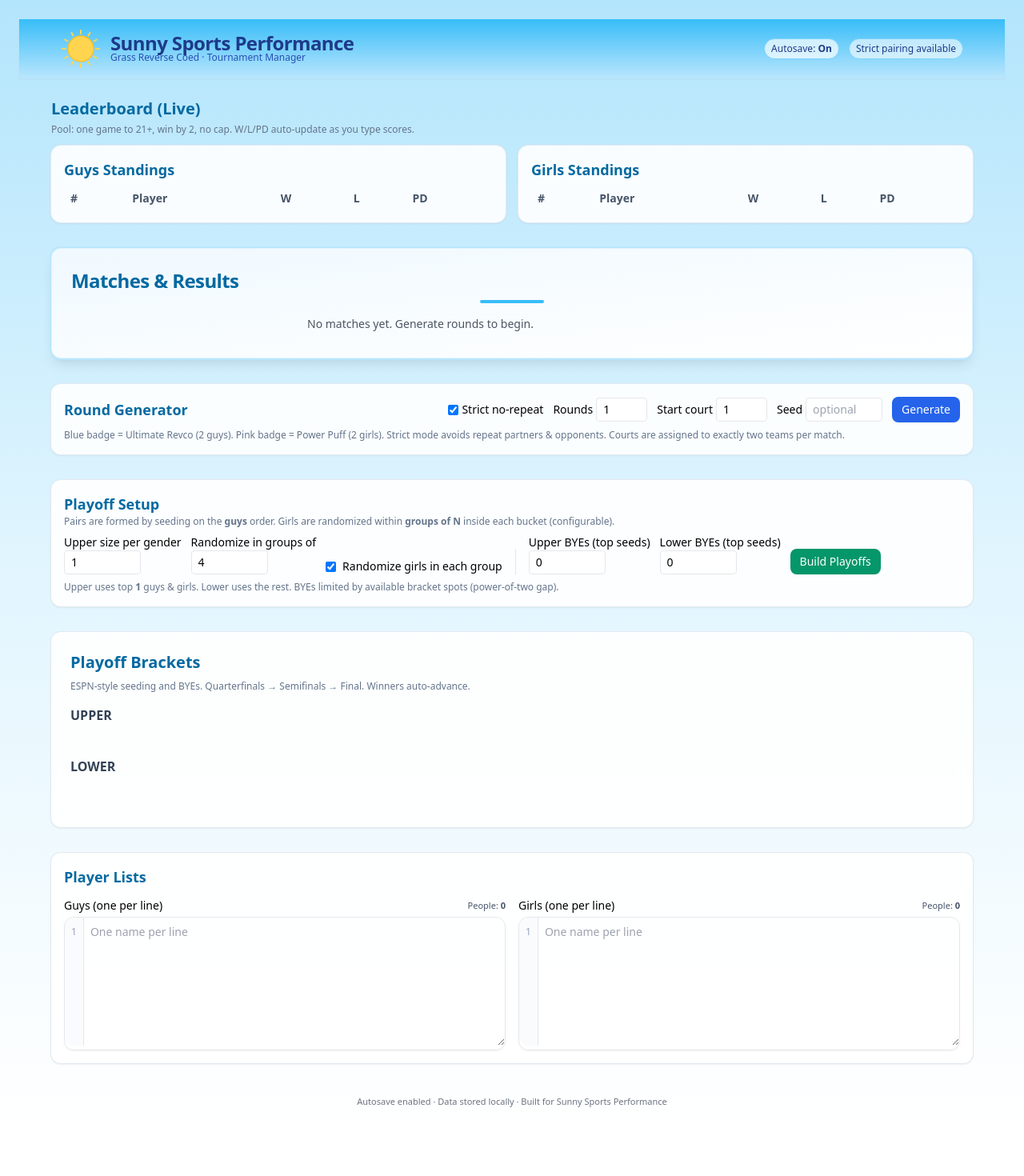
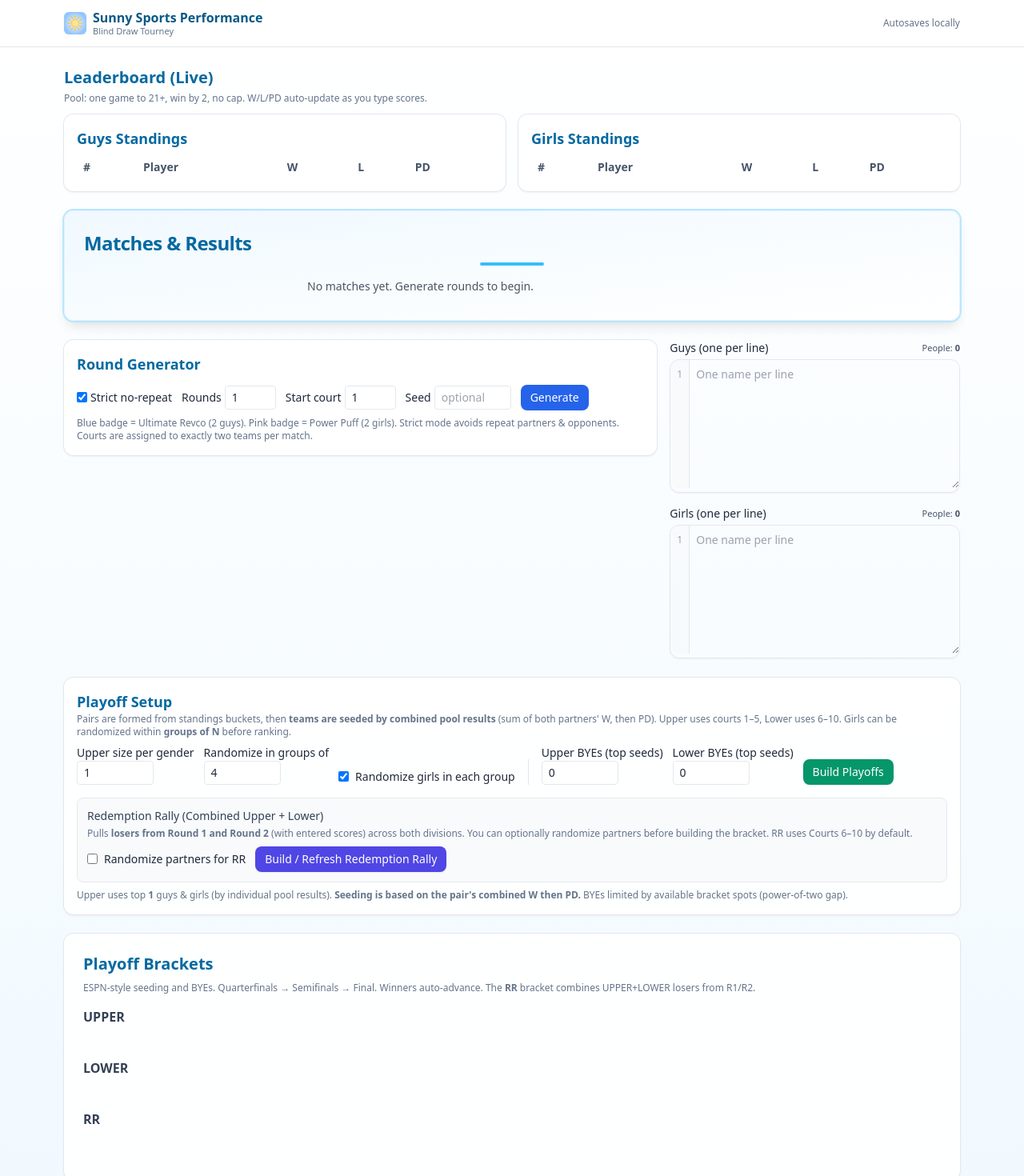
Before and after one commit to sunserigabby-byte/blind-draw-tourney, a React (Vite) app: page / in a window 1280 px wide. Shown: the top 1470 px of the page at 80% size. Before the commit the page ends 1410 px from the top, so only its background shows below. Built offline with nearby package versions, Linux system fonts and the light colour scheme.

Commit message:
Update App.tsx

```diff
--- a/src/App.tsx
+++ b/src/App.tsx
@@ -1,18 +1,19 @@
 import React, { useEffect, useMemo, useRef, useState } from 'react';
 
 /**
- * Sunny Sports Performance – Blind Draw Tourney (clean build)
+ * Sunny Sports Performance – Blind Draw Tourney (stable build)
  *
- * ✅ Guys/Girls text boxes with line numbers + duplicate highlighting
- * ✅ Strict no-repeat (partners/opponents) toggle for pool rounds
+ * ✅ Guys/Girls text boxes with line numbers + duplicate highlighting + live counts
+ * ✅ Strict no-repeat (partners/opponents) toggle inside Round Generator
  * ✅ Random round generation (1 guy + 1 girl / team) with imbalance handling:
  *    - Ultimate Revco = 2 guys (blue)
  *    - Power Puff = 2 girls (pink)
- * ✅ Matches view: collapsible by round, score input, auto-winner tint
+ * ✅ Matches view: collapsible by round, delete-with-confirm, score input, auto-winner tint
  * ✅ Live Leaderboard (Guys & Girls) with W/L/PD (pool rules: to 21+, win by 2, no cap)
  * ✅ Autosave (rosters, matches, brackets) to localStorage
- * ✅ Playoff Builder: split upper/lower, seed by guys, randomize girls in groups
+ * ✅ Playoff Builder: split upper/lower, pair within buckets, then **seed by combined W then PD**
  * ✅ Brackets: ESPN-style layout with BYEs placed in correct rounds, winners auto-advance
+ * ✅ Redemption Rally (RR): losers from Upper+Lower R1/R2; optional partner re-randomize
  */
 
 /* ========================= Types & helpers ========================= */
@@ -27,13 +28,16 @@ type MatchRow = {
   scoreText?: string;
 };
 
-type PlayDiv = 'UPPER'|'LOWER';
+type PlayDiv = 'UPPER'|'LOWER'|'RR';
 interface Team { id:string; name:string; members:[string,string]; seed:number; division:PlayDiv; }
 interface BracketMatch {
   id:string; division:PlayDiv; round:number; slot:number;
   team1?:Team; team2?:Team; score?:string;
   nextId?: string; nextSide?: 'team1'|'team2';
   team1SourceId?: string; team2SourceId?: string;
+  court?: number;
+  loserNextId?: string; loserNextSide?: 'team1'|'team2';
+  redemption?: boolean;
 }
 
 const slug = (s:string)=> s.trim().toLowerCase().replace(/\s+/g,' ');
@@ -46,6 +50,14 @@ const shuffle = <T,>(arr:T[], seed?:number)=>{
   const rand = ()=> (r = (r*1664525 + 1013904223) % 4294967296) / 4294967296;
   for(let i=a.length-1;i>0;i--){ const j = Math.floor(rand()*(i+1)); [a[i],a[j]]=[a[j],a[i]]; }
   return a;
+};
+
+// Court pools for playoffs
+const UPPER_COURTS = [1,2,3,4,5];
+const LOWER_COURTS = [6,7,8,9,10];
+const courtFor = (division:PlayDiv, round:number, slot:number)=>{
+  const pool = division==='UPPER' ? UPPER_COURTS : LOWER_COURTS; // RR uses lower courts by default
+  return pool[(slot-1) % pool.length];
 };
 
 // ===== Pool scoring helpers: one game to 21+, win by 2, no cap
@@ -144,7 +156,7 @@ function LinedTextarea({
             placeholder={placeholder || ''}
             onChange={(e) => {
               const ta = e.currentTarget;
-              selRef.current = { start: ta.selectionStart ?? 0, end: ta.selectionEnd ?? 0 };
+              selRef.current = { start: (ta.selectionStart ?? 0), end: (ta.selectionEnd ?? 0) };
               scrollRef.current = ta.scrollTop;
               onChange(e);
             }}
@@ -507,7 +519,6 @@ function nextPow2(n:number){ let p=1; while(p<n) p<<=1; return p; }
 function buildBracket(division:PlayDiv, teams:Team[], topSeedByeCount:number = 0): BracketMatch[] {
   const N = teams.length; if (N === 0) return [];
   const size = nextPow2(N);
-
   function espnOrder(n:number): number[] {
     if (n === 1) return [1];
     if (n === 2) return [1,2];
@@ -535,7 +546,7 @@ function buildBracket(division:PlayDiv, teams:Team[], topSeedByeCount:number = 0
   let round = 1;
   let current: BracketMatch[] = [];
   for(let i=0;i<size;i+=2){
-    const m: BracketMatch = { id:`${division}-R${round}-${(i/2)+1}`, division, round, slot:(i/2)+1, team1:slots[i], team2:slots[i+1] };
+    const m: BracketMatch = { id:`${division}-R${round}-${(i/2)+1}`, division, round, slot:(i/2)+1, team1:slots[i], team2:slots[i+1], court:courtFor(division, round, (i/2)+1) };
     current.push(m);
   }
   matches.push(...current);
@@ -544,7 +555,7 @@ function buildBracket(division:PlayDiv, teams:Team[], topSeedByeCount:number = 0
     const nextRound: BracketMatch[] = [];
     round++;
     for(let i=0;i<current.length;i+=2){
-      const parent: BracketMatch = { id:`${division}-R${round}-${(i/2)+1}`, division, round, slot:(i/2)+1 };
+      const parent: BracketMatch = { id:`${division}-R${round}-${(i/2)+1}`, division, round, slot:(i/2)+1, court:courtFor(division, round, (i/2)+1) };
       const a = current[i], b = current[i+1];
       if(a){ a.nextId = parent.id; a.nextSide = 'team1'; parent.team1SourceId = a.id; }
       if(b){ b.nextId = parent.id; b.nextSide = 'team2'; parent.team2SourceId = b.id; }
@@ -575,6 +586,7 @@ function buildBracket(division:PlayDiv, teams:Team[], topSeedByeCount:number = 0
   return matches;
 }
 
+// Build visual columns from matches; hide pure BYE leaves
 function buildVisualColumns(brackets:BracketMatch[], division:PlayDiv){
   const list = brackets.filter(b=>b.division===division);
   const maxRound = Math.max(1, ...list.map(b=> b.round));
@@ -608,7 +620,7 @@ function BracketCard({m}:{m:BracketMatch}){
 
   return (
     <div className="relative min-w-[260px] rounded-lg border bg-white shadow-sm p-2">
-      <div className="text-[11px] text-slate-500 mb-1">{m.division} · R{m.round} · M{m.slot}</div>
+      <div className="text-[11px] text-slate-500 mb-1 flex items-center justify-between"><span>{m.division}{m.redemption? ' · Redemption Rally':''} · R{m.round} · M{m.slot}</span>{m.court!==undefined && (<span className="inline-flex items-center gap-1 px-1.5 py-0.5 rounded bg-sky-50 text-sky-700 ring-1 ring-sky-200">Court {m.court}</span>)}</div>
       <div className="text-sm">
         <TeamLine t={m.team1} />
         <div className="h-px my-1 bg-slate-200" />
@@ -617,6 +629,7 @@ function BracketCard({m}:{m:BracketMatch}){
       {m.score !== undefined && (
         <div className="mt-1 text-xs text-slate-600">Score: {m.score}</div>
       )}
+      {/* connector visuals */}
       <div className="absolute right-0 top-1/2 -translate-y-1/2 w-6 h-10">
         <div className="absolute right-0 top-0 bottom-0 w-px bg-slate-300" />
         <div className="absolute right-0 top-1/2 -translate-y-1/2 w-6 h-px bg-slate-300" />
@@ -626,7 +639,7 @@ function BracketCard({m}:{m:BracketMatch}){
 }
 
 function BracketView({brackets, setBrackets}:{brackets:BracketMatch[]; setBrackets:(f:(prev:BracketMatch[])=>BracketMatch[]|BracketMatch[])=>void;}){
-  const divisions:PlayDiv[] = ['UPPER','LOWER'];
+  const divisions:PlayDiv[] = ['UPPER','LOWER','RR'];
 
   function parseScoreLoose(s?:string): [number,number] | null {
     if(!s) return null; const txt = String(s).trim();
@@ -642,9 +655,12 @@ function BracketView({brackets, setBrackets}:{brackets:BracketMatch[]; setBracke
     const m = map.get(id); if(!m) return copy;
     m.score = score;
     const parsed = parseScoreLoose(score);
-    if(parsed){ const a = parsed[0], b = parsed[1];
-      const winner = (a>b) ? m.team1 : (a<b ? m.team2 : undefined);
+    if(parsed){
+      const [a,b] = parsed;
+      const winner = a>b ? m.team1 : (a<b ? m.team2 : undefined);
+      const loser  = a>b ? m.team2 : (a<b ? m.team1 : undefined);
       if(winner && m.nextId && m.nextSide){ const p = map.get(m.nextId); if(p){ if(m.nextSide==='team1') p.team1 = winner; else p.team2 = winner; }}
+      if(loser && m.loserNextId && m.loserNextSide){ const q = map.get(m.loserNextId); if(q){ if(m.loserNextSide==='team1') q.team1 = loser; else q.team2 = loser; }}
     }
     return copy;
   });
@@ -652,7 +668,7 @@ function BracketView({brackets, setBrackets}:{brackets:BracketMatch[]; setBracke
   return (
     <section className="bg-white/90 backdrop-blur rounded-xl shadow ring-1 ring-slate-200 p-6">
       <h2 className="text-xl font-bold text-sky-700 mb-2">Playoff Brackets</h2>
-      <p className="text-xs text-slate-500 mb-4">ESPN-style seeding and BYEs. Quarterfinals → Semifinals → Final. Winners auto-advance.</p>
+      <p className="text-xs text-slate-500 mb-4">ESPN-style seeding and BYEs. Quarterfinals → Semifinals → Final. Winners auto-advance. The <strong>RR</strong> bracket combines UPPER+LOWER losers from R1/R2.</p>
       {divisions.map(div=>{
         const cfg = buildVisualColumns(brackets, div);
         const cols = cfg.cols;
@@ -700,13 +716,20 @@ function PlayoffBuilder({matches, guysText, girlsText, setBrackets}:{matches:Mat
   const { guysRows, girlsRows } = useMemo(()=> computeStandings(matches, guysText, girlsText), [matches, guysText, girlsText]);
   const [upperK, setUpperK] = useState<number>(Math.ceil(Math.max(1, guysRows.length)/2));
   const [seedRandom, setSeedRandom] = useState<boolean>(true);
-  const [groupSize, setGroupSize] = useState<number>(4);
-  const [byeUpper, setByeUpper] = useState<number>(0);
-  const [byeLower, setByeLower] = useState<number>(0);
+  const [groupSize, setGroupSize] = useState<number>(4); // randomized pairing window size
+  const [byeUpper, setByeUpper] = useState<number>(0); // top-seed BYEs for UPPER
+  const [byeLower, setByeLower] = useState<number>(0); // top-seed BYEs for LOWER
+  const [rrRandomize, setRrRandomize] = useState<boolean>(false); // randomize partners in combined RR
 
+  // Build teams from buckets, then seed by COMBINED pool results (W, then PD)
   function build(div:PlayDiv, guySlice:{start:number,end:number}, girlSlice:{start:number,end:number}){
-    const g = guysRows.slice(guySlice.start, guySlice.end);
+    const g = guysRows.slice(guySlice.start, guySlice.end); // sorted by guys W/PD already
     const h = girlsRows.slice(girlSlice.start, girlSlice.end);
+
+    // Helper: quick lookup of stats by name
+    const gStats = new Map(guysRows.map(r=>[r.name, r] as const));
+    const hStats = new Map(girlsRows.map(r=>[r.name, r] as const));
+
     const teams: Team[] = [];
     const K = Math.min(g.length, h.length);
 
@@ -717,28 +740,97 @@ function PlayoffBuilder({matches, guysText, girlsText, setBrackets}:{matches:Mat
       for(let j = base; j < end; j++){
         const guy = g[j];
         const girl = girlsShuffled[j - base];
-        const seed = j + 1;
         const name = `${guy?.name || '—'} & ${girl?.name || '—'}`;
-        teams.push({ id:`${div}-${j+1}-${slug(name)}`, name, members:[guy?.name||'', girl?.name||''], seed, division:div });
+        // temporary seed (reassigned after ranking)
+        teams.push({ id:`${div}-tmp-${j+1}-${slug(name)}`, name, members:[guy?.name||'', girl?.name||''], seed:j+1, division:div });
       }
     }
+
+    // Rank by combined record (W first) then combined PD
+    const score = (t:Team)=>{
+      const [a,b] = t.members;
+      const aS = gStats.get(a) || hStats.get(a) || {W:0,L:0,PD:0};
+      const bS = gStats.get(b) || hStats.get(b) || {W:0,L:0,PD:0};
+      return { W:(aS.W||0)+(bS.W||0), PD:(aS.PD||0)+(bS.PD||0) };
+    };
+    teams.sort((A,B)=>{
+      const sA = score(A), sB = score(B);
+      return (sB.W - sA.W) || (sB.PD - sA.PD) || A.name.localeCompare(B.name);
+    });
+    // Reassign seeds based on rank
+    teams.forEach((t,i)=>{ t.seed = i+1; t.id = `${div}-${t.seed}-${slug(t.name)}`; });
+
     return teams;
   }
 
   function onBuild(){
     const upperTeams = build('UPPER', {start:0,end:upperK}, {start:0,end:upperK});
     const lowerTeams = build('LOWER', {start:upperK,end:guysRows.length}, {start:upperK,end:girlsRows.length});
-    const bracket = [
-      ...buildBracket('UPPER', upperTeams, byeUpper),
-      ...buildBracket('LOWER', lowerTeams, byeLower)
-    ];
-    setBrackets(() => bracket);
+    const upperMain = buildBracket('UPPER', upperTeams, byeUpper);
+    const lowerMain = buildBracket('LOWER', lowerTeams, byeLower);
+    // Only main brackets initially; RR is built via separate action
+    setBrackets(() => ([...upperMain, ...lowerMain]));
+  }
+
+  function buildCombinedRR(){
+    setBrackets(prev => {
+      const main = prev.filter(b => b.division==='UPPER' || b.division==='LOWER');
+      const rrPruned = prev.filter(b => b.division!=='RR');
+
+      // Collect losers from Round 1 & 2 of UPPER+LOWER **with entered scores**
+      const losers: Team[] = [];
+      const guysSet = new Set((guysText||'').split(/\r?\n/).map(s=>slug(s.trim())).filter(Boolean));
+      const girlsSet = new Set((girlsText||'').split(/\r?\n/).map(s=>slug(s.trim())).filter(Boolean));
+
+      function teamFromMembers(members:[string,string], seed:number): Team{
+        const name = `${members[0]||'—'} & ${members[1]||'—'}`;
+        return { id:`RR-${seed}-${slug(name)}`, name, members, seed, division:'RR' };
+      }
+
+      const decided = main.filter(m=> (m.round===1 || m.round===2) && m.team1 && m.team2 && typeof m.score==='string' && m.score.trim());
+      for(const m of decided){
+        const txt = String(m.score);
+        const sep = txt.includes('–') ? '–' : '-';
+        const parts = txt.split(sep).map(p=>p.trim());
+        const a = parseInt(parts[0],10), b = parseInt(parts[1],10);
+        if(!isFinite(a) || !isFinite(b)) continue;
+        const loserMembers = (a>b) ? (m.team2?.members) : (a<b ? m.team1?.members : undefined);
+        if(loserMembers){ losers.push(teamFromMembers([loserMembers[0], loserMembers[1]], losers.length+1)); }
+      }
+
+      // Optionally re-randomize partners while keeping gender where possible
+      let rrTeams: Team[] = [];
+      if(rrRandomize){
+        const guys: string[] = []; const girls: string[] = [];
+        for(const t of losers){
+          const a = t.members[0], b = t.members[1];
+          if(guysSet.has(slug(a))) guys.push(a); else if(girlsSet.has(slug(a))) girls.push(a); else guys.push(a);
+          if(guysSet.has(slug(b))) guys.push(b); else if(girlsSet.has(slug(b))) girls.push(b); else girls.push(b);
+        }
+        const G = shuffle(uniq(guys));
+        const H = shuffle(uniq(girls));
+        const K = Math.min(G.length, H.length);
+        for(let i=0;i<K;i++){
+          const members:[string,string] = [G[i], H[i]];
+          rrTeams.push(teamFromMembers(members, i+1));
+        }
+        // Handle leftovers: make same-gender teams if needed
+        const restG = G.slice(K), restH = H.slice(K);
+        while(restG.length>=2){ const members:[string,string]=[restG.shift()!, restG.shift()!]; rrTeams.push(teamFromMembers(members, rrTeams.length+1)); }
+        while(restH.length>=2){ const members:[string,string]=[restH.shift()!, restH.shift()!]; rrTeams.push(teamFromMembers(members, rrTeams.length+1)); }
+      } else {
+        rrTeams = losers;
+      }
+
+      const rrBracket = buildBracket('RR', rrTeams, 0);
+      return [...rrPruned, ...rrBracket];
+    });
   }
 
   return (
     <section className="bg-white/90 backdrop-blur rounded-xl shadow ring-1 ring-slate-200 p-4">
       <h2 className="text-lg font-semibold text-sky-700">Playoff Setup</h2>
-      <p className="text-xs text-slate-500 mb-2">Pairs are formed by seeding on the <strong>guys</strong> order. Girls are randomized within <strong>groups of N</strong> inside each bucket (configurable).</p>
+      <p className="text-xs text-slate-500 mb-2">Pairs are formed from standings buckets, then <strong>teams are seeded by combined pool results</strong> (sum of both partners' W, then PD). Upper uses courts 1–5, Lower uses 6–10. Girls can be randomized within <strong>groups of N</strong> before ranking.</p>
       <div className="flex flex-wrap gap-3 items-end text-sm">
         <label className="flex flex-col">Upper size per gender
           <input type="number" min={2} max={Math.max(2,Math.min(guysRows.length,girlsRows.length))} value={upperK} onChange={(e)=>setUpperK(clampN(+e.target.value||upperK,2))} className="w-24 border rounded px-2 py-1" />
@@ -756,68 +848,106 @@ function PlayoffBuilder({matches, guysText, girlsText, setBrackets}:{matches:Mat
         </label>
         <button className="px-3 py-1.5 rounded-lg bg-emerald-600 text-white hover:bg-emerald-700 shadow-sm" onClick={onBuild}>Build Playoffs</button>
       </div>
-      <div className="mt-2 text-xs text-slate-500">Upper uses top <span className="font-semibold">{upperK}</span> guys & girls. Lower uses the rest. BYEs limited by available bracket spots (power-of-two gap).</div>
+
+      <div className="mt-4 p-3 rounded-lg bg-slate-50 border text-sm">
+        <div className="font-medium text-slate-700 mb-1">Redemption Rally (Combined Upper + Lower)</div>
+        <p className="text-xs text-slate-500 mb-2">Pulls <strong>losers from Round 1 and Round 2</strong> (with entered scores) across both divisions. You can optionally randomize partners before building the bracket. RR uses Courts 6–10 by default.</p>
+        <div className="flex flex-wrap items-center gap-3">
+          <label className="flex items-center gap-2"><input type="checkbox" checked={rrRandomize} onChange={(e)=>setRrRandomize(e.target.checked)} /> Randomize partners for RR</label>
+          <button className="px-3 py-1.5 rounded-lg bg-indigo-600 text-white hover:bg-indigo-700 shadow-sm" onClick={buildCombinedRR}>Build / Refresh Redemption Rally</button>
+        </div>
+      </div>
+
+      <div className="mt-2 text-xs text-slate-500">Upper uses top <span className="font-semibold">{upperK}</span> guys & girls (by individual pool results). <strong>Seeding is based on the pair's combined W then PD.</strong> BYEs limited by available bracket spots (power-of-two gap).</div>
     </section>
   );
 }
 
-/* ========================= Main App ========================= */
+/* ========================= Header (Sunny Sports Performance) ========================= */
 
-export default function App() {
+function SunnyLogo(){
+  return (
+    <div className="flex items-center gap-2 select-none">
+      <svg width="28" height="28" viewBox="0 0 48 48" className="drop-shadow-sm">
+        <defs>
+          <radialGradient id="g" cx="50%" cy="50%" r="50%">
+            <stop offset="0%" stopColor="#fff"/>
+            <stop offset="100%" stopColor="#93c5fd"/>
+          </radialGradient>
+        </defs>
+        <rect x="0" y="0" width="48" height="48" rx="10" fill="url(#g)"/>
+        {/* sun */}
+        <circle cx="24" cy="24" r="8" fill="#fde68a" stroke="#f59e0b" strokeWidth="1"/>
+        {Array.from({length:12}).map((_,i)=>{
+          const ang = (i*Math.PI*2)/12; const x1=24+Math.cos(ang)*11; const y1=24+Math.sin(ang)*11; const x2=24+Math.cos(ang)*16; const y2=24+Math.sin(ang)*16; return <line key={i} x1={x1} y1={y1} x2={x2} y2={y2} stroke="#fbbf24" strokeWidth="2" strokeLinecap="round"/>;
+        })}
+      </svg>
+      <div className="leading-tight">
+        <div className="font-bold text-sky-800">Sunny Sports Performance</div>
+        <div className="text-[11px] text-slate-500">Blind Draw Tourney</div>
+      </div>
+    </div>
+  );
+}
+
+/* ========================= App ========================= */
+
+export default function BlindDrawTourneyApp(){
   const [guysText, setGuysText] = useState('');
   const [girlsText, setGirlsText] = useState('');
-  const [matches, setMatches] = useState<MatchRow[]>(()=>{ try{ const raw=localStorage.getItem('ssp_matches'); return raw? JSON.parse(raw): []; }catch{return []} });
-  const [brackets, setBrackets] = useState<BracketMatch[]>(()=>{ try{ const raw=localStorage.getItem('ssp_brackets'); return raw? JSON.parse(raw): []; }catch{return []} });
+  const [matches, setMatches] = useState<MatchRow[]>([]);
+  const [brackets, setBrackets] = useState<BracketMatch[]>([]);
 
-  useEffect(()=>{ try{ const raw=localStorage.getItem('ssp_rosters'); if(raw){ const o=JSON.parse(raw); if(o.guysText) setGuysText(o.guysText); if(o.girlsText) setGirlsText(o.girlsText);} }catch{} },[]);
-  useEffect(()=>{ try{ localStorage.setItem('ssp_matches', JSON.stringify(matches)); }catch{} }, [matches]);
-  useEffect(()=>{ try{ localStorage.setItem('ssp_rosters', JSON.stringify({guysText,girlsText})); }catch{} }, [guysText,girlsText]);
-  useEffect(()=>{ try{ localStorage.setItem('ssp_brackets', JSON.stringify(brackets)); }catch{} }, [brackets]);
+  // Autosave
+  useEffect(()=>{
+    try{
+      const raw = localStorage.getItem('sunnysports.autosave');
+      if(raw){
+        const data = JSON.parse(raw);
+        if(typeof data.guysText==='string') setGuysText(data.guysText);
+        if(typeof data.girlsText==='string') setGirlsText(data.girlsText);
+        if(Array.isArray(data.matches)) setMatches(data.matches);
+        if(Array.isArray(data.brackets)) setBrackets(data.brackets);
+      }
+    }catch{}
+  },[]);
+  useEffect(()=>{
+    try{
+      localStorage.setItem('sunnysports.autosave', JSON.stringify({guysText, girlsText, matches, brackets}));
+    }catch{}
+  },[guysText,girlsText,matches,brackets]);
 
   return (
-    <div className="min-h-screen p-6 relative overflow-x-hidden" style={{ backgroundImage: 'linear-gradient(to bottom, #b3e5fc, #e1f5fe, white)' }}>
-      <header className="sticky top-0 z-30 shadow-sm" style={{ overflowAnchor: 'none' }}>
-        <div className="bg-gradient-to-b from-sky-400 to-sky-200 text-white">
-          <div className="max-w-6xl mx-auto flex items-center justify-between gap-4 py-3 px-3">
-            <div className="flex items-center gap-3">
-              {/* Sun-only logo */}
-              <svg width="50" height="50" viewBox="0 0 100 100" xmlns="http://www.w3.org/2000/svg" role="img" aria-label="Sunny Sports Performance logo">
-                <g stroke="#FFD54F" strokeWidth="4" strokeLinecap="round">{Array.from({ length: 12 }).map((_, i) => { const angle=(i*30*Math.PI)/180; const x1=50+Math.cos(angle)*38; const y1=50+Math.sin(angle)*38; const x2=50+Math.cos(angle)*46; const y2=50+Math.sin(angle)*46; return <line key={i} x1={x1} y1={y1} x2={x2} y2={y2}/>; })}</g>
-                <circle cx="50" cy="50" r="32" fill="#FFD54F" stroke="#FBC02D" strokeWidth="3"/>
-              </svg>
-              <div>
-                <h1 className="text-2xl font-bold tracking-tight leading-6 text-blue-900">Sunny Sports Performance</h1>
-                <p className="text-xs text-blue-800 opacity-90 -mt-0.5">Grass Reverse Coed · Tournament Manager</p>
-              </div>
-            </div>
-            <div className="hidden sm:flex items-center gap-3 text-xs text-blue-900">
-              <span className="px-2 py-1 rounded-full bg-white/70 border border-sky-300">Autosave: <span className="font-semibold">On</span></span>
-              <span className="px-2 py-1 rounded-full bg-white/60 border border-sky-300">Strict pairing available</span>
-            </div>
-          </div>
+    <main className="min-h-screen bg-gradient-to-b from-white to-sky-50 text-slate-800">
+      <header className="sticky top-0 z-10 bg-white/80 backdrop-blur border-b">
+        <div className="max-w-6xl mx-auto px-4 py-3 flex items-center justify-between">
+          <SunnyLogo/>
+          <span className="text-xs text-slate-500">Autosaves locally</span>
         </div>
       </header>
 
-      <main className="max-w-6xl mx-auto space-y-8 mt-6">
+      <div className="max-w-6xl mx-auto px-4 py-6 grid gap-6">
+        {/* Leaderboard first */}
         <Leaderboard matches={matches} guysText={guysText} girlsText={girlsText} />
 
+        {/* Matches & Results next */}
         <MatchesView matches={matches} setMatches={setMatches} />
 
-        <RoundGenerator guysText={guysText} girlsText={girlsText} matches={matches} setMatches={setMatches} />
+        {/* Round generator */}
+        <section className="grid md:grid-cols-3 gap-4">
+          <div className="md:col-span-2"><RoundGenerator guysText={guysText} girlsText={girlsText} matches={matches} setMatches={setMatches} /></div>
+          <div className="space-y-4">
+            <LinedTextarea id="guys" label="Guys" value={guysText} onChange={(e)=>setGuysText(e.target.value)} placeholder="One name per line" />
+            <LinedTextarea id="girls" label="Girls" value={girlsText} onChange={(e)=>setGirlsText(e.target.value)} placeholder="One name per line" />
+          </div>
+        </section>
 
+        {/* Playoffs */}
         <PlayoffBuilder matches={matches} guysText={guysText} girlsText={girlsText} setBrackets={setBrackets} />
         <BracketView brackets={brackets} setBrackets={setBrackets} />
 
-        <section className="bg-white/90 backdrop-blur rounded-xl shadow ring-1 ring-slate-200 p-4">
-          <h2 className="text-lg font-semibold mb-3 text-sky-700">Player Lists</h2>
-          <div className="grid md:grid-cols-2 gap-4">
-            <LinedTextarea id="guys-input" label="Guys" value={guysText} onChange={(e)=>setGuysText(e.target.value)} placeholder="One name per line" />
-            <LinedTextarea id="girls-input" label="Girls" value={girlsText} onChange={(e)=>setGirlsText(e.target.value)} placeholder="One name per line" />
-          </div>
-        </section>
-      </main>
-
-      <footer className="text-center text-[11px] text-gray-500 mt-10"><p>Autosave enabled · Data stored locally · Built for Sunny Sports Performance</p></footer>
-    </div>
+        <footer className="text-center text-xs text-slate-400 py-6">© {new Date().getFullYear()} Sunny Sports Performance</footer>
+      </div>
+    </main>
   );
 }
```
